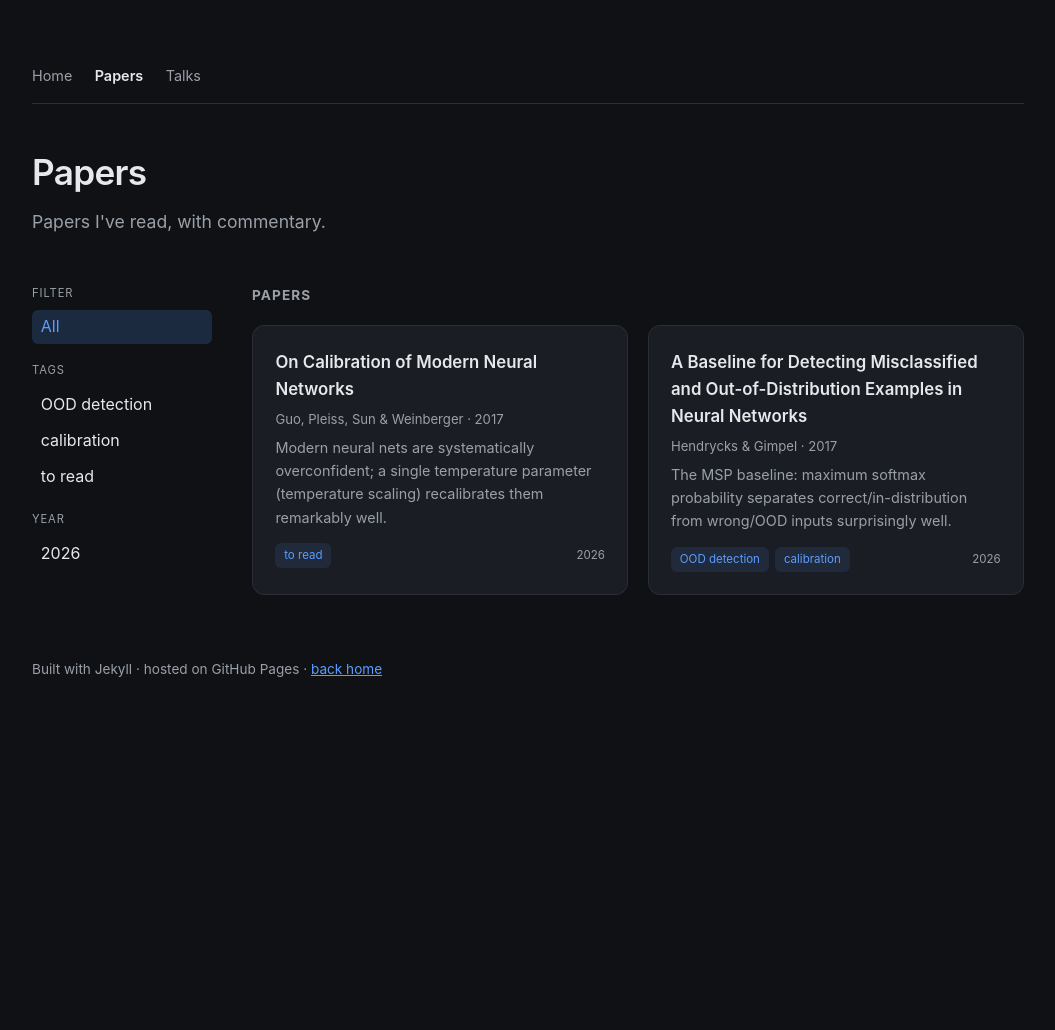
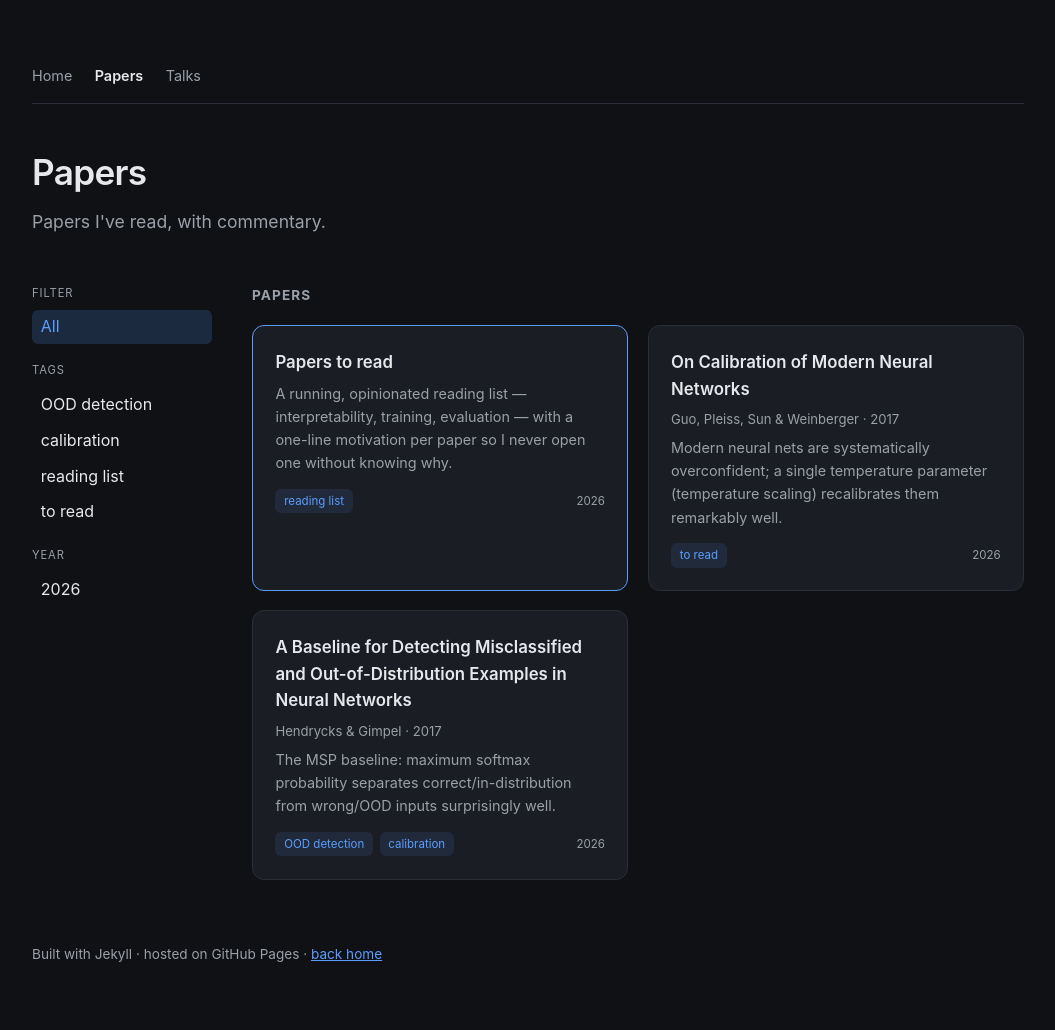
Before and after one commit to rp-playground/rp-playground.github.io, a Jekyll site: the page built from papers.html, in a window 1280 px wide. Shown: the whole page, without its empty margins (112-1167 px from the left). Built offline with Jekyll 4.4.1, drawn with Linux system fonts in a browser that asks for light colours; before the commit the page ends 900 px from its top, so only the background shows below that.

Commit message:
papers: move reading list into _papers, pin it first on the page
Move papers-to-read from _writing to the _papers collection, render it
pinned in first position on /papers/, and keep pinned cards always
visible regardless of the active tag/year filter.

Co-Authored-By: Claude Opus 4.8 (1M context) <noreply@anthropic.com>

```diff
--- a/_writing/papers-to-read.md
+++ b/_papers/papers-to-read.md
@@ -1,10 +1,10 @@
 ---
-layout: article
+layout: paper
 title: "Papers to read"
-description: A running list of papers I want to read, each with a short note on why it matters and what I hope to get out of it.
+pinned: true
+date: 2026-06-14
+tags: [reading list]
 summary: A running, opinionated reading list — interpretability, training, evaluation — with a one-line motivation per paper so I never open one without knowing why.
-date: 2026-06-14
-tags: [reading list, papers, interpretability]
 ---
 
 A running list of papers I want to read, each with a short note on **why** it
--- a/assets/js/filter.js
+++ b/assets/js/filter.js
@@ -4,6 +4,7 @@
   var sections = Array.prototype.slice.call(document.querySelectorAll('.item-section'));
 
   function matches(card, type, value) {
+    if (card.dataset.pinned === 'true') return true;
     if (type === 'all') return true;
     if (type === 'tag') return ('|' + card.dataset.tags + '|').indexOf('|' + value + '|') !== -1;
     if (type === 'year') return card.dataset.year === value;
--- a/papers.html
+++ b/papers.html
@@ -36,6 +36,7 @@ permalink: /papers/
     .grid { display: grid; gap: 1.2rem; grid-template-columns: repeat(auto-fill, minmax(260px, 1fr)); }
     .item-card .byline { color: var(--muted); font-size: 0.82rem; margin: 0.15rem 0 0.4rem; }
     .item-card .meta-year { margin-left: auto; color: var(--muted); font-size: 0.72rem; }
+    .item-card.pinned { border-color: var(--accent); }
 
     .empty { color: var(--muted); }
     footer { margin-top: 4rem; color: var(--muted); font-size: 0.85rem; }
@@ -85,14 +86,16 @@ permalink: /papers/
       </aside>
 
       <main>
-        {%- assign papers = site.papers | sort: "date" | reverse -%}
+        {%- assign pinned = site.papers | where: "pinned", true -%}
+        {%- assign rest = site.papers | where_exp: "p", "p.pinned != true" | sort: "date" | reverse -%}
+        {%- assign papers = pinned | concat: rest -%}
         {%- if papers.size > 0 -%}
         <section class="item-section">
           <h2>Papers</h2>
           <div class="grid">
             {%- for p in papers -%}
-            <a class="card item-card" href="{{ p.url }}"
-               data-tags="|{{ p.tags | join: '|' }}|" data-year="{{ p.date | date: '%Y' }}">
+            <a class="card item-card{% if p.pinned %} pinned{% endif %}" href="{{ p.url }}"
+               {% if p.pinned %}data-pinned="true" {% endif %}data-tags="|{{ p.tags | join: '|' }}|" data-year="{{ p.date | date: '%Y' }}">
               <h3>{{ p.title }}</h3>
               <p class="byline">{{ p.authors | escape }}{% if p.authors and p.paper_year %} · {% endif %}{{ p.paper_year }}</p>
               <p>{{ p.summary }}</p>
```
